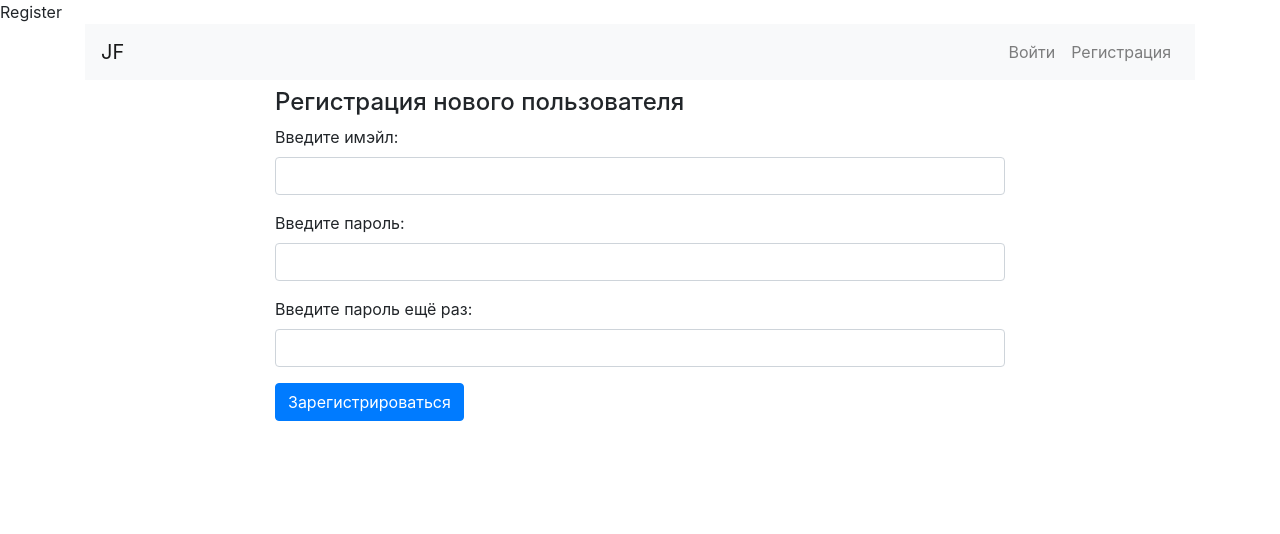
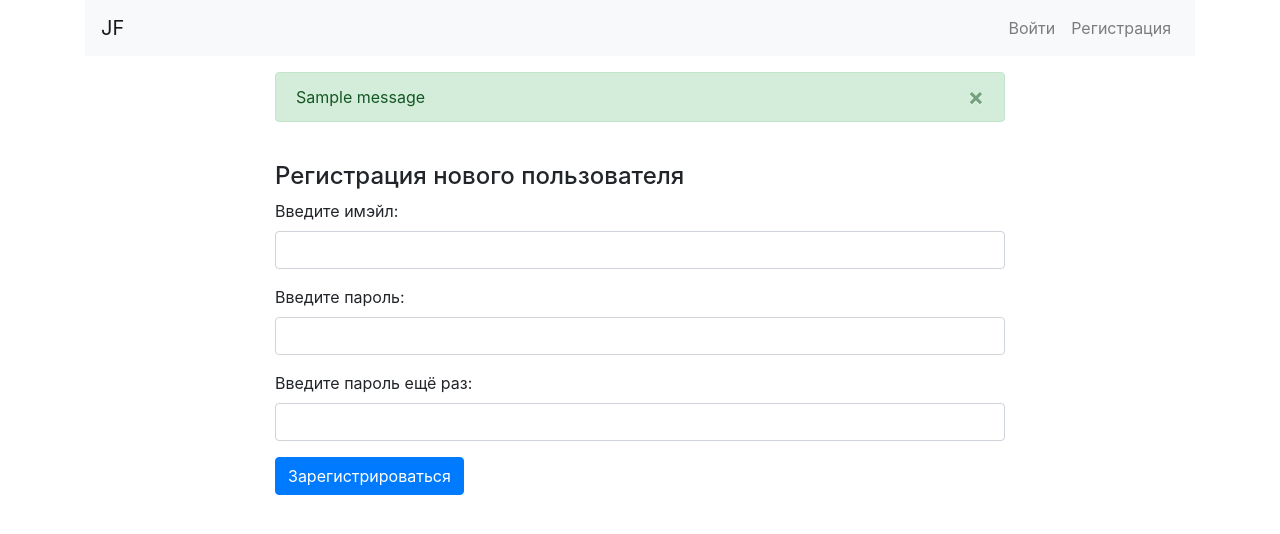
Before and after one commit to DanielStankovich/my_seventh_project, a Django app: page /accounts/register/ in a window 1280 px wide. Shown: the top 534 px of the page. Run offline with Django 3.2, Linux system fonts and the light colour scheme; tables that the repository leaves empty hold one stand-in row (values such as "Sample post"); one stand-in notice (Sample message) is shown; some libraries are stand-ins or nearby versions.

Commit message:
commit 12

```diff
--- a/accounts/views.py
+++ b/accounts/views.py
@@ -29,6 +29,7 @@
         new_user = form.save(commit=False)
         new_user.set_password(form.cleaned_data['password'])
         new_user.save()
+        messages.success(request, 'Пользователь добавлен в систему.')
         return render(request, 'accounts/register_done.html',
                       {'new_user': new_user})
     return render(request, 'accounts/register.html', {'form': form})
@@ -63,4 +64,5 @@
         if request.method == 'POST':
             qs = User.objects.get(pk=user.pk)
             qs.delete()
+            messages.success(request, 'Пользователь удален.')
     return redirect('home')
--- a/templates/base.html
+++ b/templates/base.html
@@ -4,10 +4,9 @@
     <meta charset="UTF-8">
     <title>Title</title>
     <link rel="stylesheet" href="https://stackpath.bootstrapcdn.com/bootstrap/4.5.2/css/bootstrap.min.css" integrity="sha384-JcKb8q3iqJ61gNV9KGb8thSsNjpSL0n8PARn9HuZOnIxN0hoP+VmmDGMN5t9UJ0Z" crossorigin="anonymous">
+    <title>{% block title %}{% endblock %}</title>
 </head>
 <body>
-
-    {% block title %}{% endblock %}
     <div class="container">
         <nav class="navbar navbar-expand-lg navbar-light bg-light">
       <a class="navbar-brand" href="{% url 'home' %}">JF</a>
@@ -36,6 +35,31 @@
     </nav>
     </div>
     <div class="container">
+        <div class="row">
+            <div class="col-8 mx-auto my-3">
+                {% if messages %}
+                    {% for message in messages %}
+                      {% if message.level == DEFAULT_MESSAGE_LEVELS.ERROR %}
+                            <div class="alert alert-danger alert-dismissible fade show" role="alert">
+                               {{ message }}
+                              <button type="button" class="close" data-dismiss="alert" aria-label="Close">
+                                <span aria-hidden="true">&times;</span>
+                              </button>
+                            </div>
+                      {% else %}
+                        <div class="alert alert-success alert-dismissible fade show" role="alert">
+                               {{ message }}
+                              <button type="button" class="close" data-dismiss="alert" aria-label="Close">
+                                <span aria-hidden="true">&times;</span>
+                              </button>
+                            </div>
+                       {% endif %}
+                    {% endfor %}
+                {% endif %}
+            </div>
+        </div>
+    </div>
+    <div class="container">
         {% block content %}
         {% endblock %}
     </div>
```
